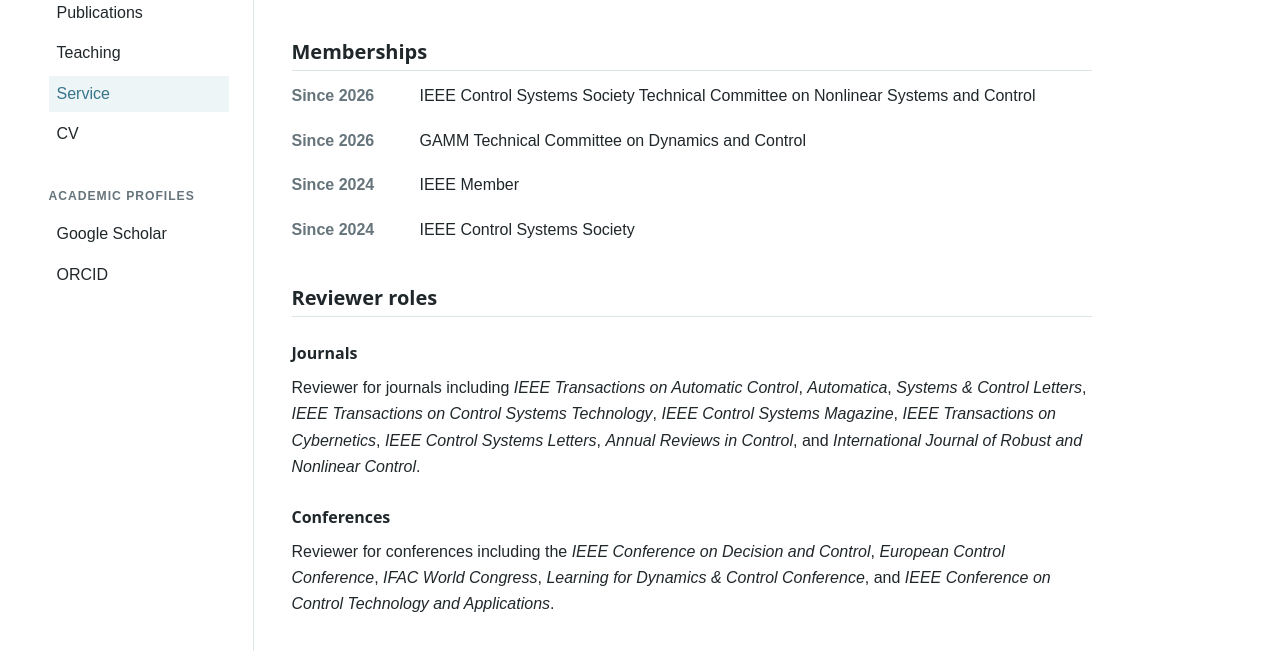
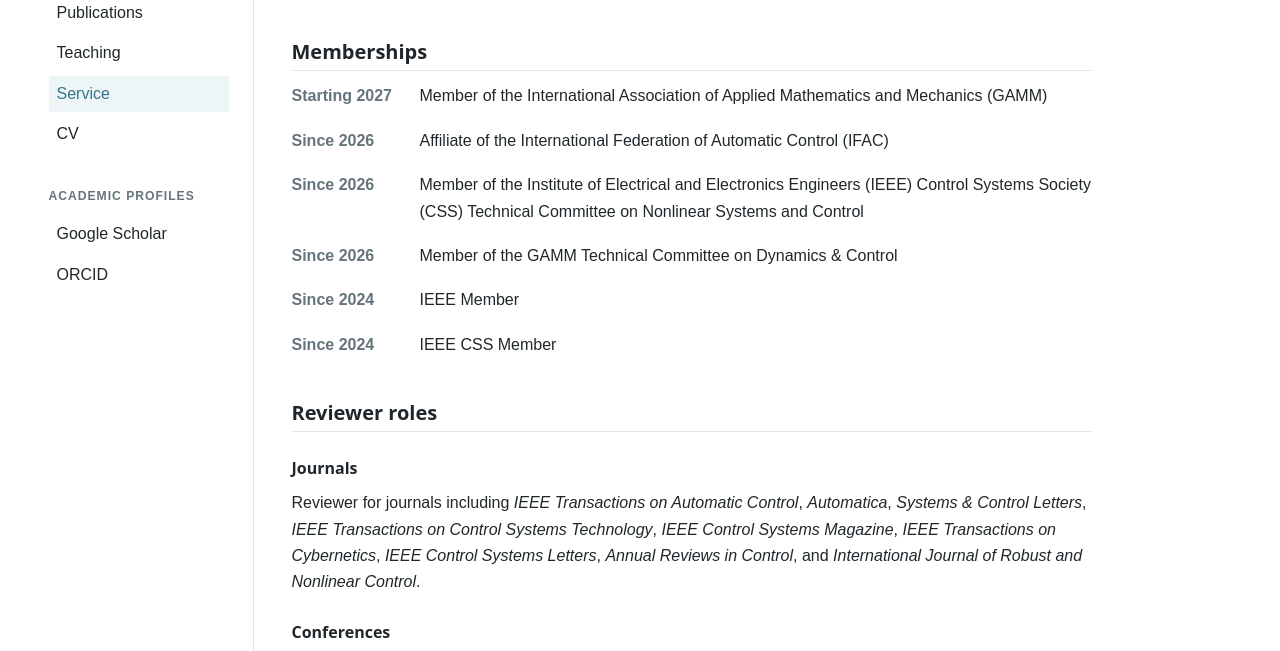
Before and after one commit to malsalti/malsalti.github.io, a plain HTML site: page service.html in a window 1280 px wide. Shown: the part 134-785 px from the top of the page. Drawn offline with Linux system fonts and the light colour scheme.

Commit message:
Update professional memberships

```diff
--- a/service.html
+++ b/service.html
@@ -26,10 +26,12 @@
       <section aria-labelledby="memberships-heading">
         <h2 id="memberships-heading">Memberships</h2>
         <dl class="timeline">
-          <div><dt>Since 2026</dt><dd>IEEE Control Systems Society Technical Committee on Nonlinear Systems and Control</dd></div>
-          <div><dt>Since 2026</dt><dd>GAMM Technical Committee on Dynamics and Control</dd></div>
+          <div><dt>Starting 2027</dt><dd>Member of the International Association of Applied Mathematics and Mechanics (GAMM)</dd></div>
+          <div><dt>Since 2026</dt><dd>Affiliate of the International Federation of Automatic Control (IFAC)</dd></div>
+          <div><dt>Since 2026</dt><dd>Member of the Institute of Electrical and Electronics Engineers (IEEE) Control Systems Society (CSS) Technical Committee on Nonlinear Systems and Control</dd></div>
+          <div><dt>Since 2026</dt><dd>Member of the GAMM Technical Committee on Dynamics &amp; Control</dd></div>
           <div><dt>Since 2024</dt><dd>IEEE Member</dd></div>
-          <div><dt>Since 2024</dt><dd>IEEE Control Systems Society</dd></div>
+          <div><dt>Since 2024</dt><dd>IEEE CSS Member</dd></div>
         </dl>
       </section>
       <section aria-labelledby="reviewing-heading">
```
